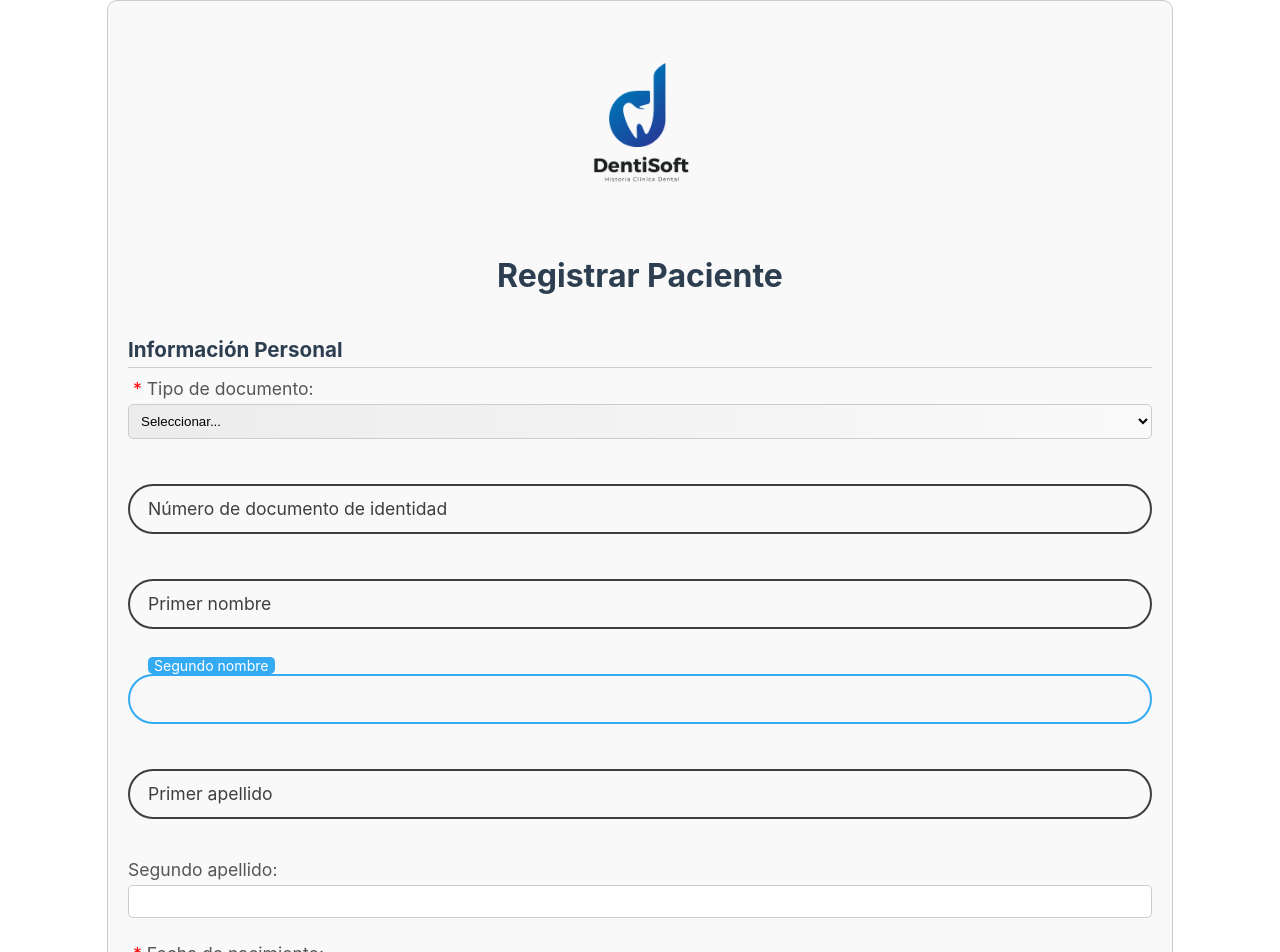
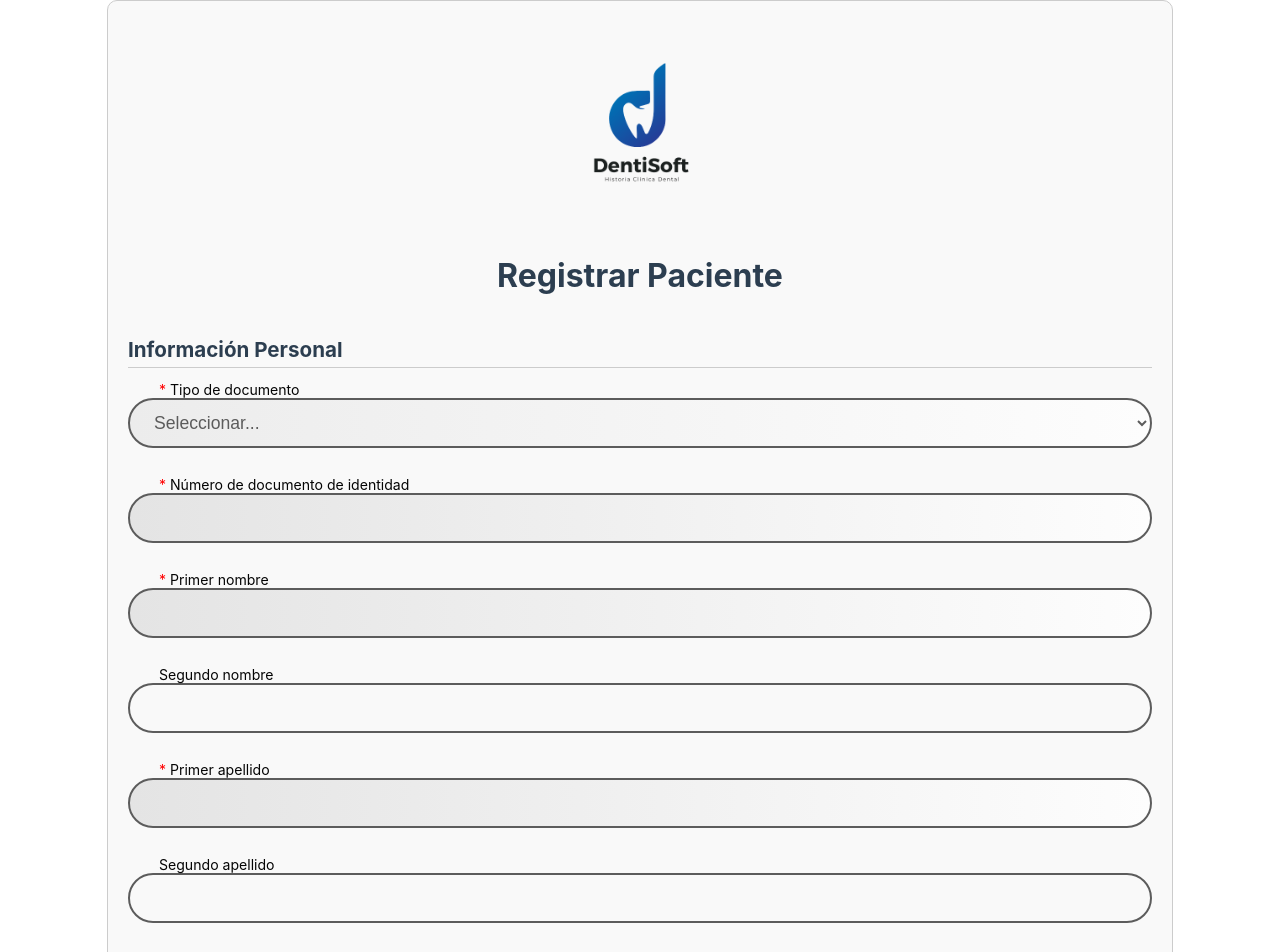
Before and after one commit to jaimeolartef/OdontoSoftFullStack, a React (Create React App) app in the folder odontosoftfront/: page /registroPac in a window 1280 px wide. Shown: the top 952 px of the page. Built offline with nearby package versions, Linux system fonts and the light colour scheme; sample sign-in values are in the browser's storage.

Commit message:
Aplicar se ajustan los estilos de los input, select y calendar

```diff
--- a/odontosoftfront/src/App.css
+++ b/odontosoftfront/src/App.css
@@ -35,28 +35,35 @@
   }
 }
 
+.btn {
+  width: 100%;
+  height: 45px;
+  background-image: linear-gradient(to bottom right, #34aaf3, #3e3e3e);
+  border: none;
+  outline: none;
+  border-radius: 40px;
+  cursor: pointer;
+  font-size: 1em;
+  color: #fbfbfb;
+  font-weight: 600;
+}
+
 /* CSS para input de la aplicacion */
-
 /* Estilos existentes para los campos de entrada */
-.input-box input {
+/* Estilos existentes para los campos de entrada */
+.input-box input, .input-box select, .input-box input[type="date"] {
   width: 100%;
   height: 50px;
   background: transparent;
-  border: 2px solid #3e3e3e;
+  border: 2px solid #5c5c5c;
   outline: none;
   border-radius: 40px;
   font-size: 1em;
-  color: #34AAF3FF;
+  color: #5c5c5c;
   padding: 0 20px;
   transition: .5s ease;
   position: relative;
   z-index: 2;
-}
-
-/* Apply the same styles for focus and valid states to all input fields */
-.input-box input:focus,
-.input-box input:valid {
-  border-color: #34AAF3FF;
 }
 
 .input-box label {
@@ -66,19 +73,43 @@
   left: 20px;
   transform: translateY(-77%);
   font-size: 1em;
-  color: #3e3e3e;
+  color: rgba(92, 92, 92, 0.01);
   pointer-events: none;
   transition: .5s ease;
 }
 
-/* Apply the same styles for focus and valid states to all input fields */
-.input-box input:focus + label,
-.input-box input:valid + label {
+/* Aplica los mismos estilos para los estados de enfoque y válidos a todos los campos de entrada. */
+.input-box input + label,
+.input-box select + label,
+.input-box input[type="date"] + label {
   top: 1px;
   font-size: .8em;
-  background: #34AAF3FF;
   padding: 0 6px;
-  color: #ffffff;
+  color: #050505;
   border-radius: 5px;
   z-index: 3;
 }
+
+
+.required-field {
+  color: red;
+  margin-left: 5px;
+}
+
+select:invalid {
+  background-image: linear-gradient(to right, rgb(236, 236, 236), rgba(255, 255, 255, 0.67));
+}
+
+input:invalid {
+  background-image: linear-gradient(to right, rgb(228, 228, 228), rgba(255, 255, 255, 0.67));
+}
+
+.input-box {
+  position: relative;
+  margin: 25px 0;
+}
+
+
+.logo {
+  zoom: 1.5; /* Increase the max-width to enlarge the logo */
+}
--- a/odontosoftfront/src/Login.css
+++ b/odontosoftfront/src/Login.css
@@ -64,18 +64,6 @@ h2 {
 .forgot-pass a:hover {
     text-decoration: underline;
 }
-.btn {
-    width: 100%;
-    height: 45px;
-    background-image: linear-gradient(to bottom right, #34aaf3, #3e3e3e);
-    border: none;
-    outline: none;
-    border-radius: 40px;
-    cursor: pointer;
-    font-size: 1em;
-    color: #fbfbfb;
-    font-weight: 600;
-}
 .signup-link {
     margin: 20px 0 10px;
     text-align: center;
@@ -95,4 +83,4 @@ h2 {
     .login-form {
       width: 90%;
     }
-  }
+}
--- a/odontosoftfront/src/Login.jsx
+++ b/odontosoftfront/src/Login.jsx
@@ -68,16 +68,18 @@ const Login = (props) => {
           <h2>Inicio de sesión</h2>
           <form>
             <div className="input-box">
-              <input type="usuario" name="usuario" value={loginObj.usuario} onChange={handleInputChange} required />
+              <input type="usuario"  name="usuario" value={loginObj.usuario} onChange={handleInputChange} required />
               <label>Usuario</label>
             </div>
             <div className="input-box">
-              <input type="password" name="clave" value={loginObj.clave} onChange={handleInputChange} required />
+              <input type="password"  name="clave" value={loginObj.clave} onChange={handleInputChange} required />
               <label>Clave</label>
             </div>
+            <div className="center">
             <button type="button" className="btn" onClick={handleLogin}>
               Login
             </button>
+            </div>
           </form>
         </div>
       </div>
--- a/odontosoftfront/src/view/Paciente/registroPaciente.css
+++ b/odontosoftfront/src/view/Paciente/registroPaciente.css
@@ -68,47 +68,9 @@ button {
   margin-right: auto; /* Centra el botón horizontalmente */
 }
 
-.btn {
-  height: 45px;
-  background-image: linear-gradient(to bottom right, #34aaf3, #3e3e3e);
-  border: none;
-  outline: none;
-  border-radius: 40px;
-  cursor: pointer;
-  font-size: 1em;
-  color: #fbfbfb;
-  font-weight: 600;
-}
-
-button:hover {
-  background-color: #45a049;
-}
 
 footer {
   text-align: center;
   margin-top: 20px;
   color: #777;
 }
-
-.required-field {
-  color: red;
-  margin-left: 5px;
-}
-
-select:invalid {
-  background-image: linear-gradient(to right, rgb(236, 236, 236), rgba(255, 255, 255, 0.67));
-}
-
-input:invalid {
-  background-image: linear-gradient(to right, rgb(228, 228, 228), rgba(255, 255, 255, 0.67));
-}
-
-.input-box {
-  position: relative;
-  margin: 25px 0;
-}
-
-
-.logo {
-  zoom: 1.5; /* Increase the max-width to enlarge the logo */
-}
--- a/odontosoftfront/src/view/Paciente/registroPaciente.jsx
+++ b/odontosoftfront/src/view/Paciente/registroPaciente.jsx
@@ -94,8 +94,7 @@ const RegistroPaciente = () => {
       <form onSubmit={handleSubmit}>
         <section className="personal-information">
           <h3>Información Personal</h3>
-          <label>
-            <span className="required-field">* </span>Tipo de documento:{' '}
+          <div className="input-box">
             <select name="idtipodocumento" value={formData.idtipodocumento} onChange={handleChange} required>
               <option value="">Seleccionar...</option>
               <option value="C.C.">Cédula de ciudadanía</option>
@@ -104,32 +103,33 @@ const RegistroPaciente = () => {
               <option value="R.C.">Registro Civil</option>
               <option value="P.S.">Pasaporte</option>
             </select>
-          </label>
+            <label><span className="required-field">* </span>Tipo de documento</label>
+          </div>
           <div className="input-box">
             <input type="text" name="documento" value={formData.documento} onChange={handleChange} required/>
-            <label>Número de documento de identidad</label>
+            <label><span className="required-field">* </span>Número de documento de identidad</label>
           </div>
           <div className="input-box">
             <input type="text" name="primernombre" value={formData.primernombre} onChange={handleChange} required/>
-            <label>Primer nombre</label>
+            <label><span className="required-field">* </span>Primer nombre</label>
           </div>
           <div className="input-box">
             <input type="text" name="segundonombre" value={formData.segundonombre} onChange={handleChange} />
-            <label>Segundo nombre</label>
+            <label><span className="required-field">  </span>Segundo nombre</label>
           </div>
           <div className="input-box">
             <input type="text" name="primerapellido" value={formData.primerapellido} onChange={handleChange} required/>
-            <label>Primer apellido</label>
+            <label><span className="required-field">* </span>Primer apellido</label>
           </div>
-          <label>
-            Segundo apellido:{' '}
+          <div className="input-box">
             <input type="text" name="segundoapellido" value={formData.segundoapellido} onChange={handleChange}/>
-          </label>
-          <label>
-            <span className="required-field">* </span>Fecha de nacimiento:{' '}
+            <label><span className="required-field">  </span>Segundo apellido</label>
+          </div>
+          <div className="input-box">
             <input type="date" name="fechanacimiento" value={formData.fechanacimiento} onChange={handleChange}
                    required/>
-          </label>
+            <label><span className="required-field">* </span>Fecha de nacimiento</label>
+          </div>
           <label>
             Ciudad de nacimiento:{' '}
             <select name="ciudadnacimiento" value={formData.ciudadnacimiento} onChange={handleChange}>
```
